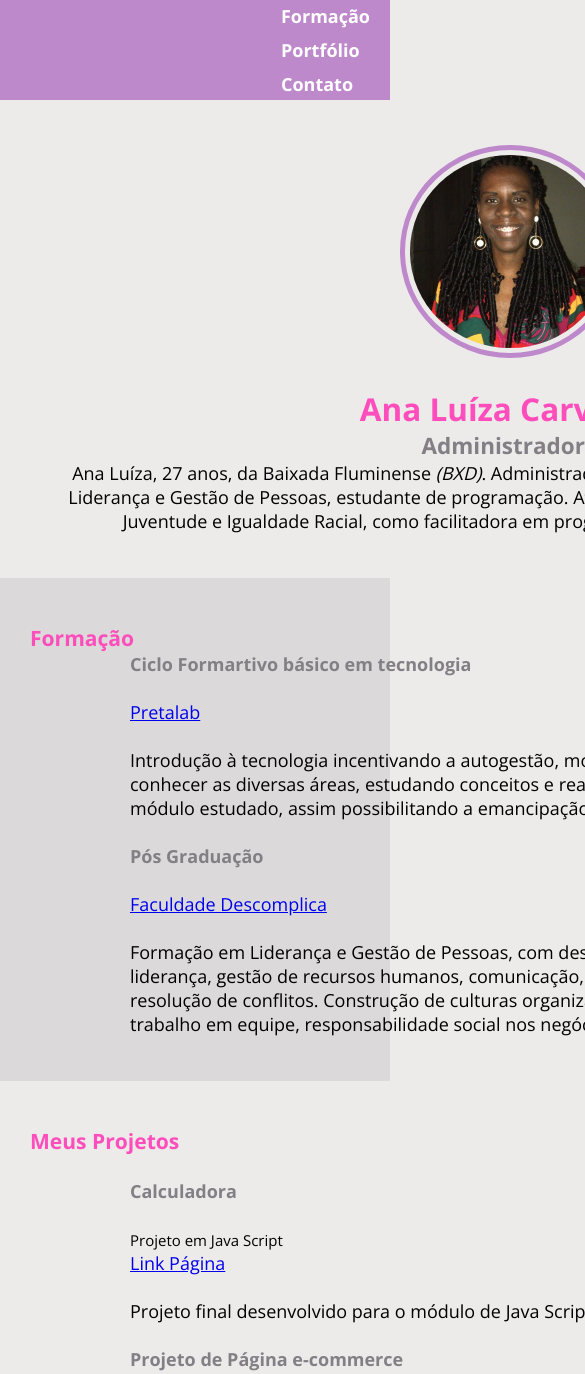
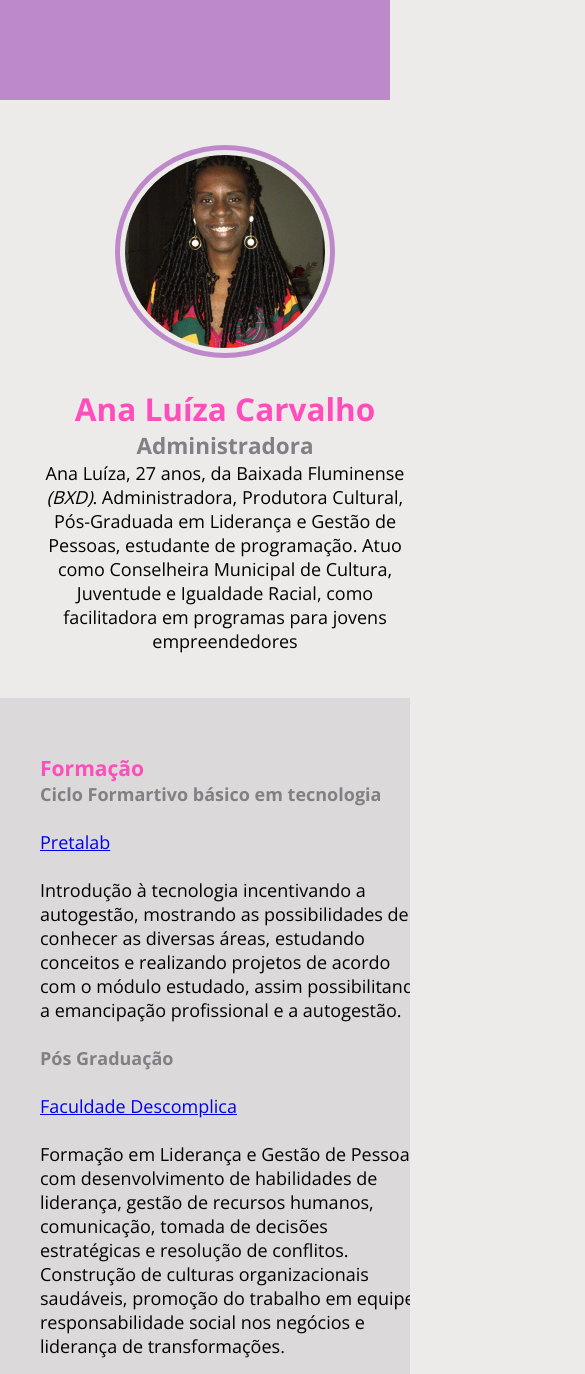
Before and after one commit to AnaLuCarvalho/projeto-final_html-css, a plain HTML site: page index.html in a window 390 px wide. Shown: the top 1374 px of the page, 585 px wide, since content can reach past the window. Drawn offline with nearby package versions, Linux system fonts and the light colour scheme; a web font is replaced by a local one.

Commit message:
alterações no css

```diff
--- a/style.css
+++ b/style.css
@@ -34,13 +34,13 @@ ul, ol{
     color: #fff;
     font-weight: 700;
     text-decoration: none;
-
     transition: 0.3s;
 }
 
 #menu-navegacao li a:hover{
     border-bottom: 2px solid #fff;
 }
+
 
 main{
     display:flex;
@@ -49,15 +49,17 @@ main{
 }
 
 section{
+    max-width: 100%;
+    width: 100%;
     padding: 45px 30px;
-    margin:auto;
-    width: 960px;
 
 }
 
 .subsection{
     background-color: #dbd9d9;
     width: 100%;
+    overflow: auto;
+    padding: 10px;
     }
 
     h1{
@@ -75,11 +77,13 @@ section{
 
     h2,h4{
         color: #837f85;
+
     }
 
     section ul{
-        max-width: 760px;
+        max-width: 800px;
         margin: auto;
+
     }
 
 .foto-perfil{
@@ -122,15 +126,8 @@ footer {
 
 
     @media (max-width: 768px) {
-        #menu-navegacao li a {
-            margin-bottom: 10px;
+        #menu-navegacao {
+            display: none;
         }
+
     }
-
-
-    @media (max-width: 768px) {
-        #menu-navegacao {
-            flex-direction: column;
-            gap: 10px;
-        }
-    }
```
